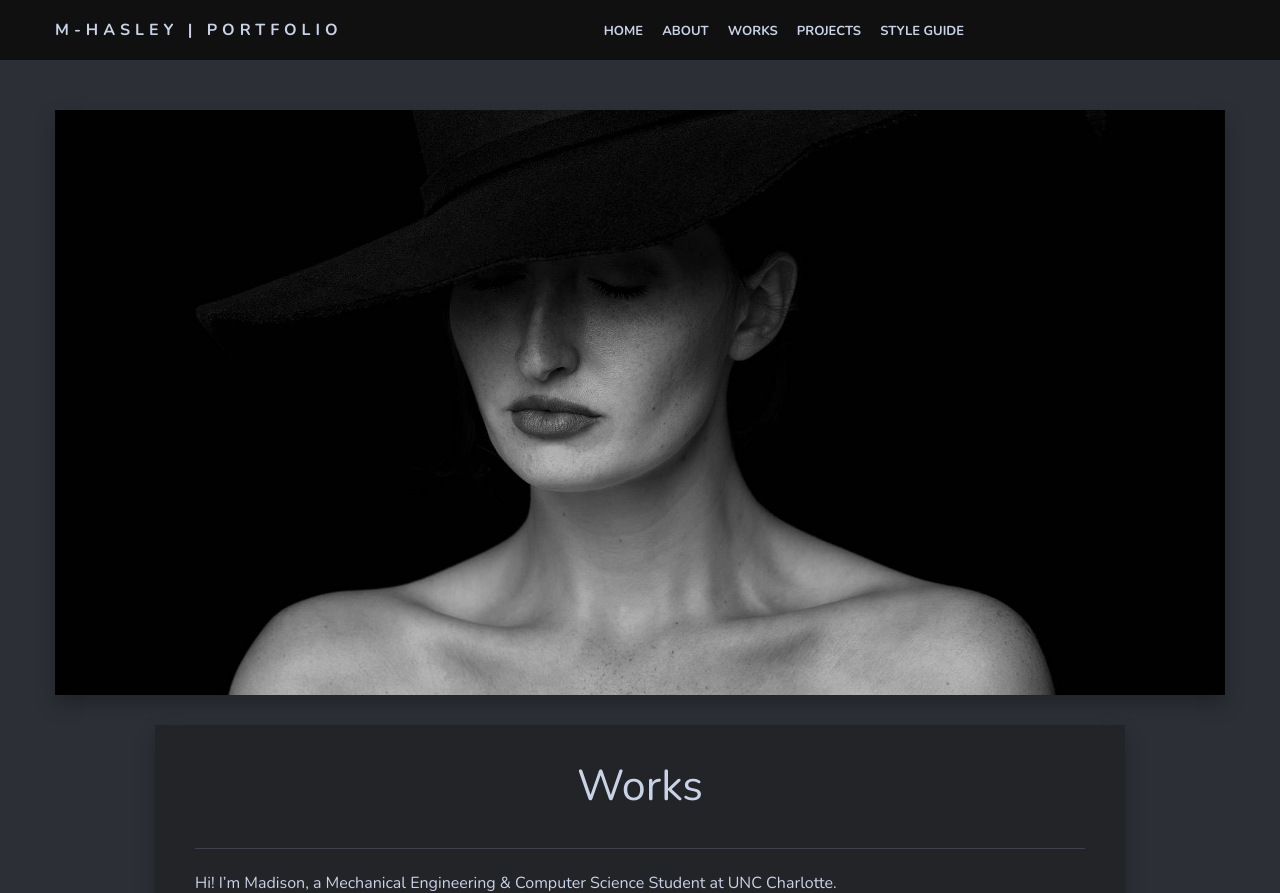
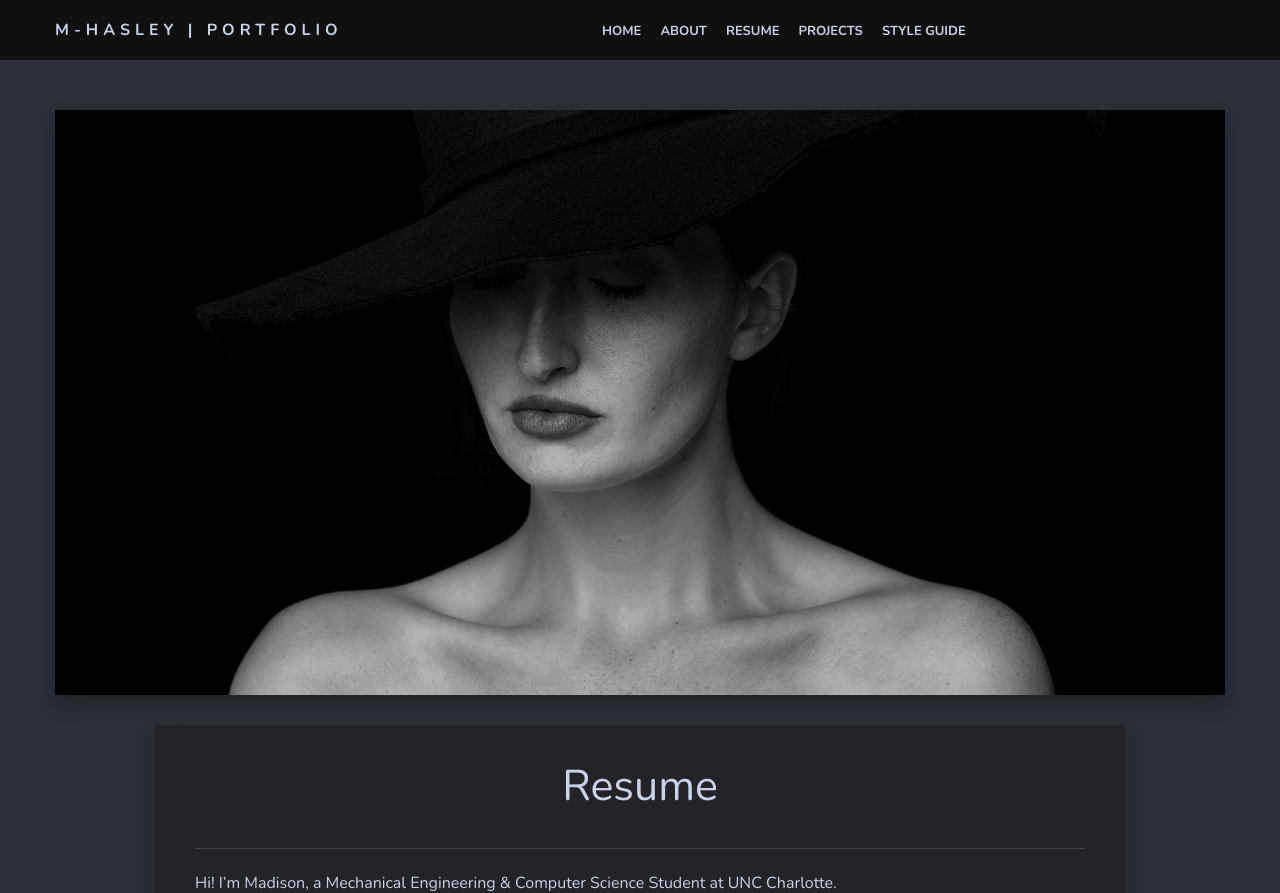
Before and after one commit to mhasley/mhasley.github.io, a Jekyll site: the page built from home.markdown, in a window 1280 px wide. Shown: the top 893 px of the page. Built offline with Jekyll 4.4.1, drawn with Linux system fonts in a browser that asks for light colours; nearby versions of some CDN libraries.

Commit message:
Update home.markdown

```diff
--- a/home.markdown
+++ b/home.markdown
@@ -1,8 +1,8 @@
 ---
 layout: page
-title: Works
+title: Resume
 image: 08.jpg
-permalink: /Works/
+permalink: /Resume/
 ---
 
 Hi! I'm Madison, a Mechanical Engineering & Computer Science Student at UNC Charlotte.
```
